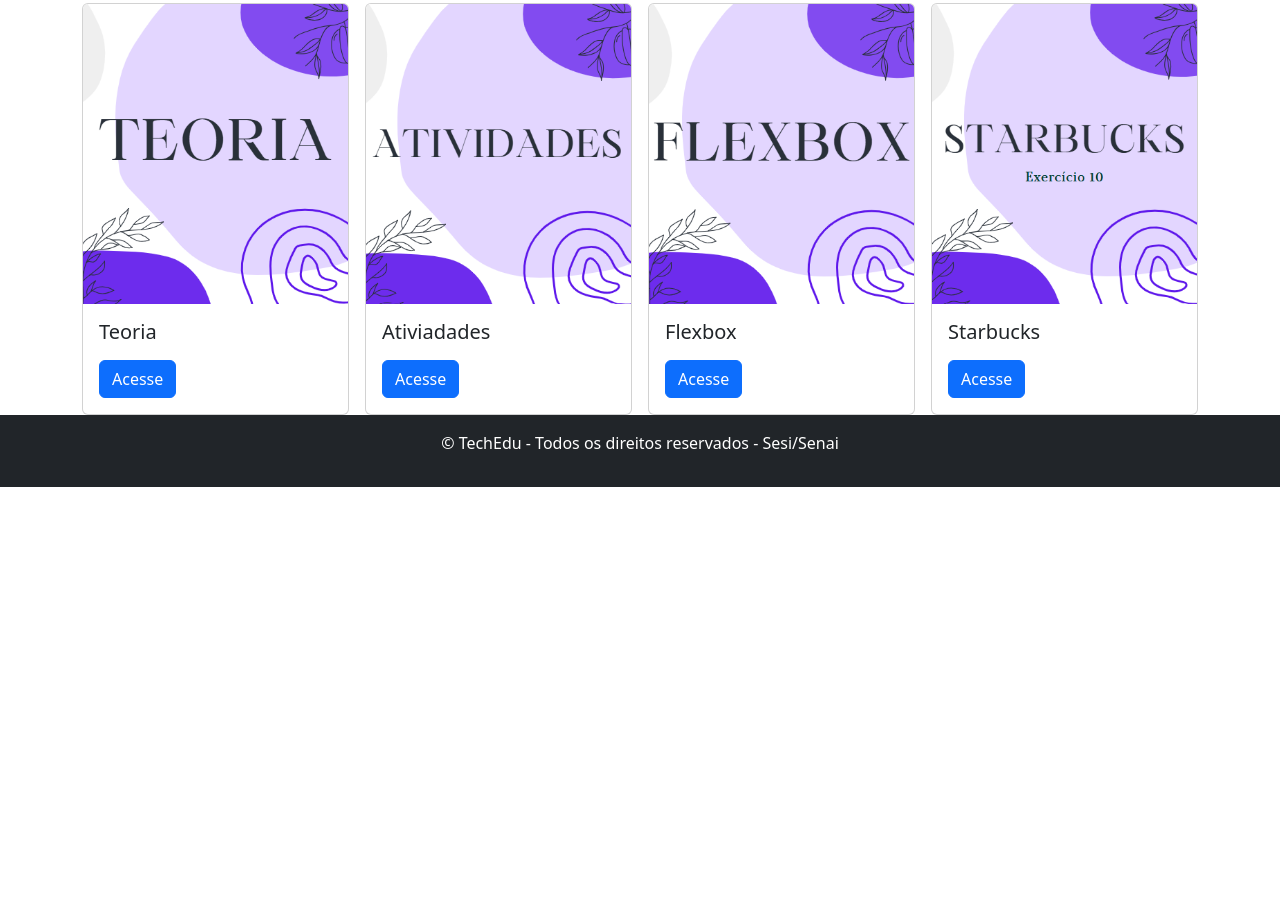
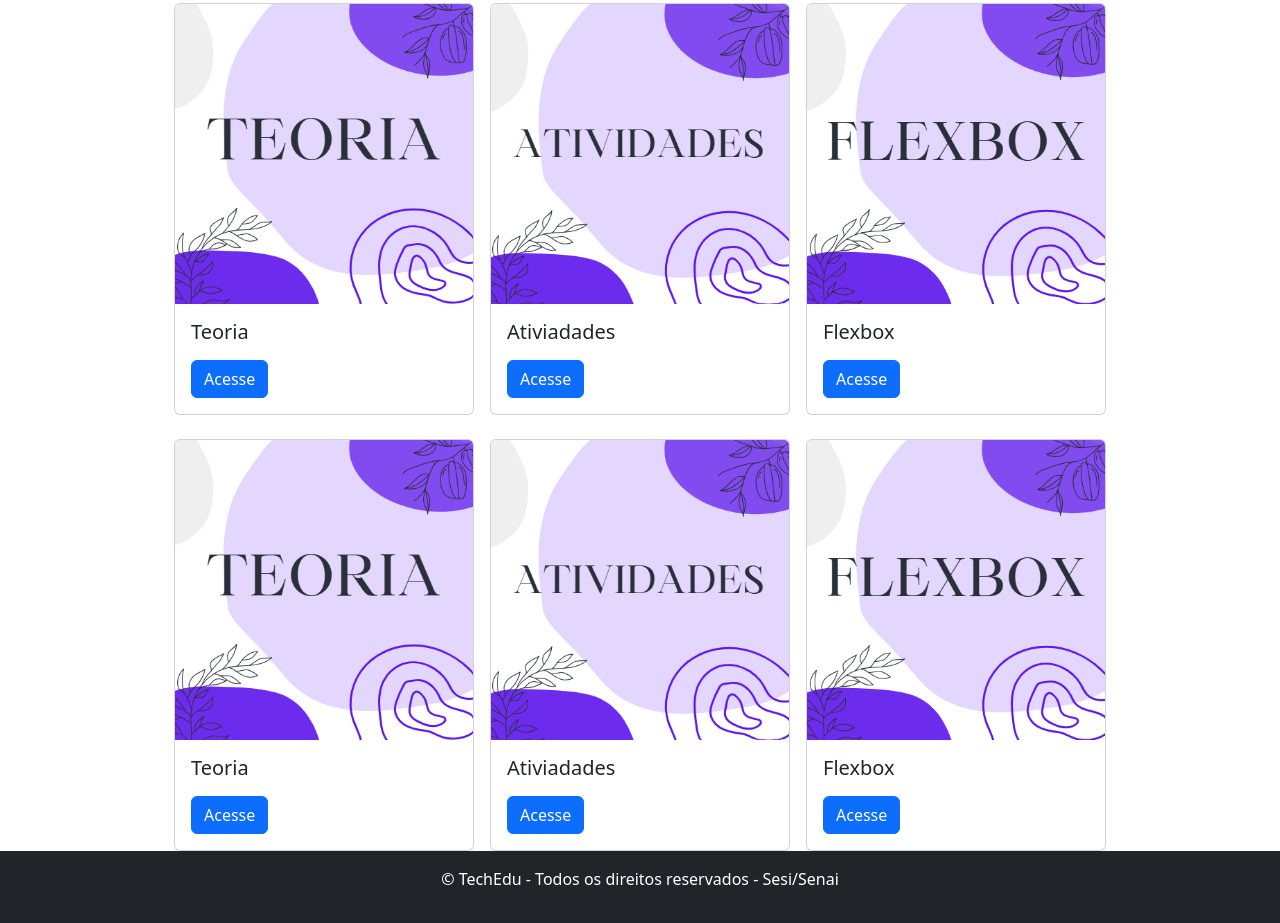
Before and after one commit to NathaliaRafaely/aulas_lima, a plain HTML site: page index/index.html in a window 1280 px wide. Shown: the part 288-1211 px from the top of the page. Before the commit the page ends 800 px from the top, so only its background shows below. Drawn offline with nearby package versions, Linux system fonts and the light colour scheme.

Commit message:
31/10/24

```diff
--- a/index/index.html
+++ b/index/index.html
@@ -78,18 +78,39 @@
   <a href="../teoria_flexbox.html" class="btn btn-primary">Acesse</a>
 </div>
  </div>
+ </div>
+  </section>
 
 
+  <section class="container mt-4">
+ <div class="d-flex gap-3 flex-wrap justify-content-center">
+<!--Secao de destaques-->
 <div class="card" style="width: 18rem;">
-<img src="../IMG/aa31/starbucks.png" class="card-img-top" alt="...">
+<img src="../IMG/aa31/Teoria.png" class="card-img-top" alt="...">
 <div class="card-body">
-  <h5 class="card-title">Starbucks</h5>
+  <h5 class="card-title">Teoria</h5>
   <p class="card-text"></p>
-  <a href="../IMG/aa31/starbucks.png" class="btn btn-primary">Acesse</a>
+  <a href="../Teste.html" class="btn btn-primary">Acesse</a>
 </div>
  </div>
 
+<div class="card" style="width: 18rem;">
+<img src="../IMG/aa31/Ati.png" class="card-img-top" alt="...">
+<div class="card-body">
+  <h5 class="card-title">Ativiadades</h5>
+  <p class="card-text"></p>
+  <a href="../Ativiadades/Atividades.html" class="btn btn-primary">Acesse</a>
+</div>
+ </div>
 
+<div class="card" style="width: 18rem;">
+<img src="../IMG/aa31/Flexbox.png" class="card-img-top" alt="...">
+<div class="card-body">
+  <h5 class="card-title">Flexbox</h5>
+  <p class="card-text"></p>
+  <a href="../teoria_flexbox.html" class="btn btn-primary">Acesse</a>
+</div>
+ </div>
  </div>
   </section>
 
```
Also changed, not shown: IMG/aa31/Cafeteria.png (added), IMG/aa31/starbucks.png (deleted).
